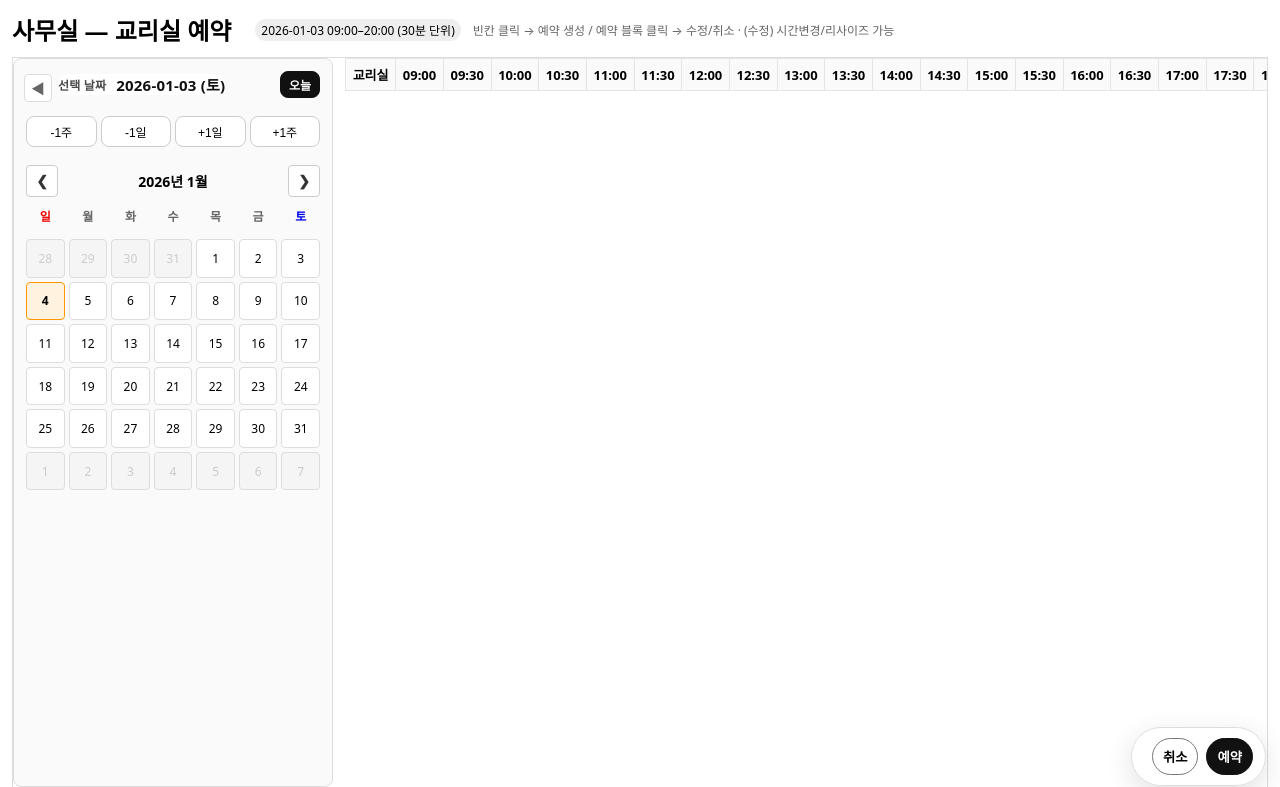
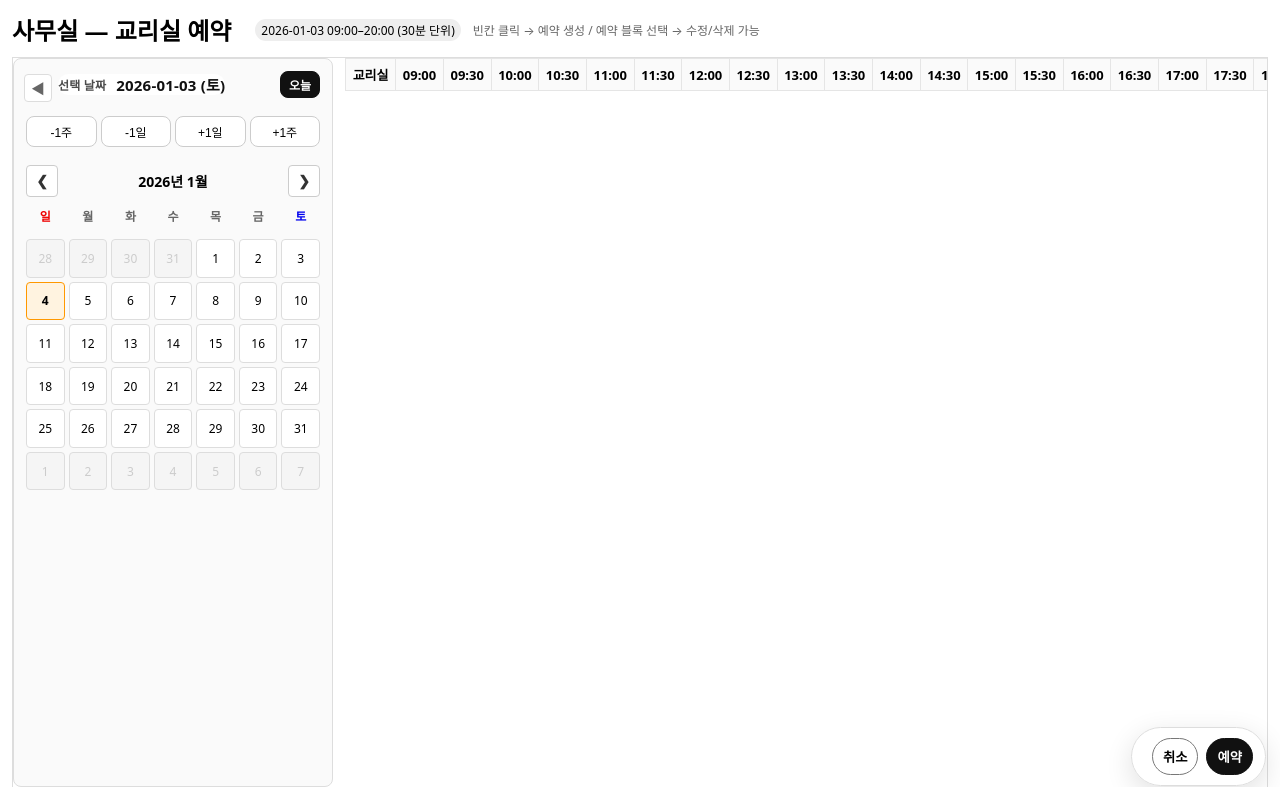
Before and after one commit to kw0314/my-office-reservation, a Django app: page / in a window 1280 px wide. Shown: the top 787 px of the page. Run offline with Django 5.2, Linux system fonts and the light colour scheme; data that the repository does not hold is empty.

Commit message:
update UI

```diff
--- a/reservations/templates/reservations/office_view.html
+++ b/reservations/templates/reservations/office_view.html
@@ -599,7 +599,7 @@
       <input type="hidden" id="date" name="date" value="{{ selected_date }}" />
     </form>
     <span class="pill" id="range-pill"></span>
-    <span class="muted"> 빈칸 클릭 → 예약 생성 / 예약 블록 클릭 → 수정/취소 · (수정) 시간변경/리사이즈 가능</span>
+    <span class="muted"> 빈칸 클릭 → 예약 생성 / 예약 블록 선택 → 수정/삭제 가능</span>
   </div>
 
   <!-- Time change banner -->
```
